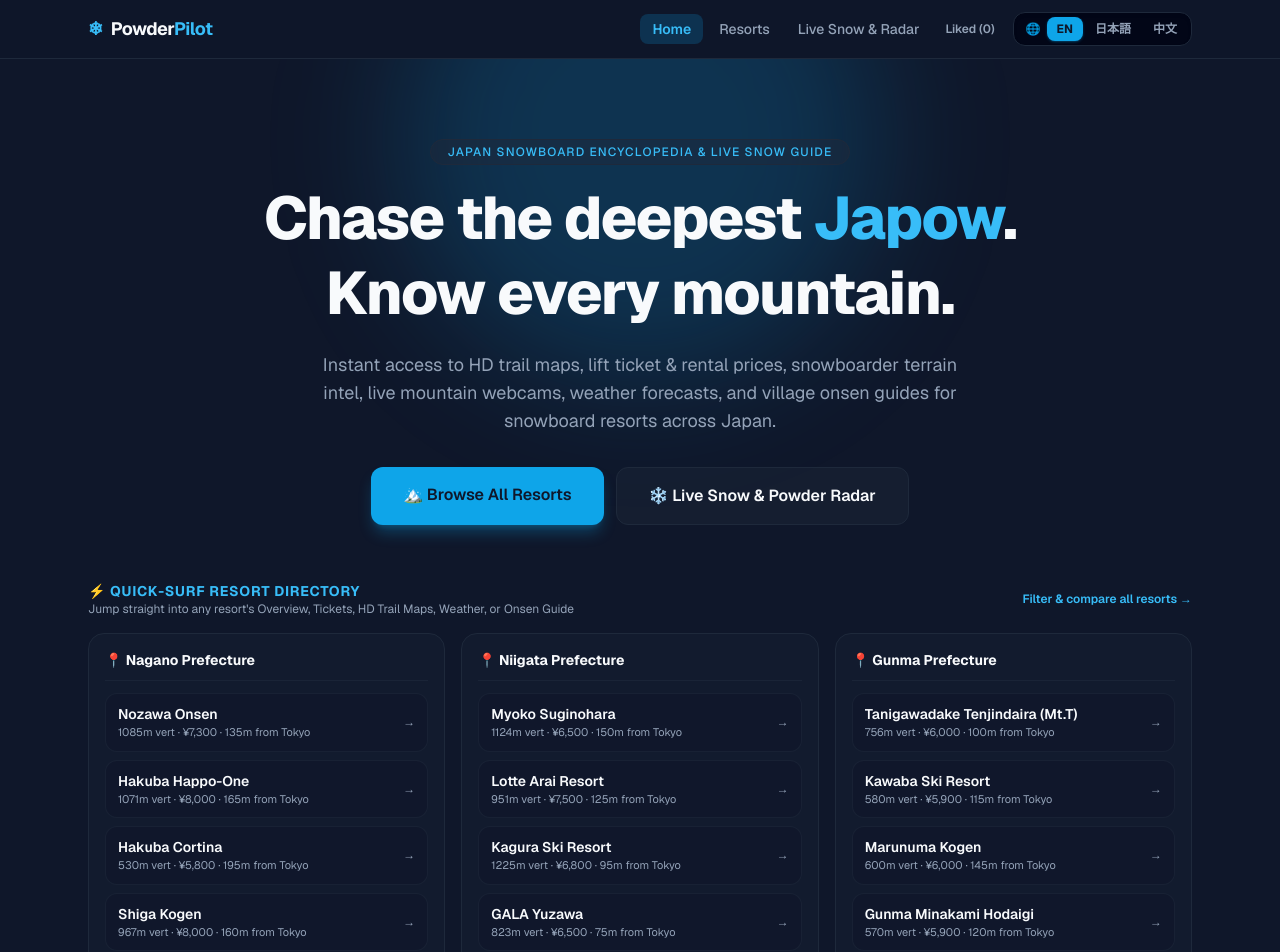
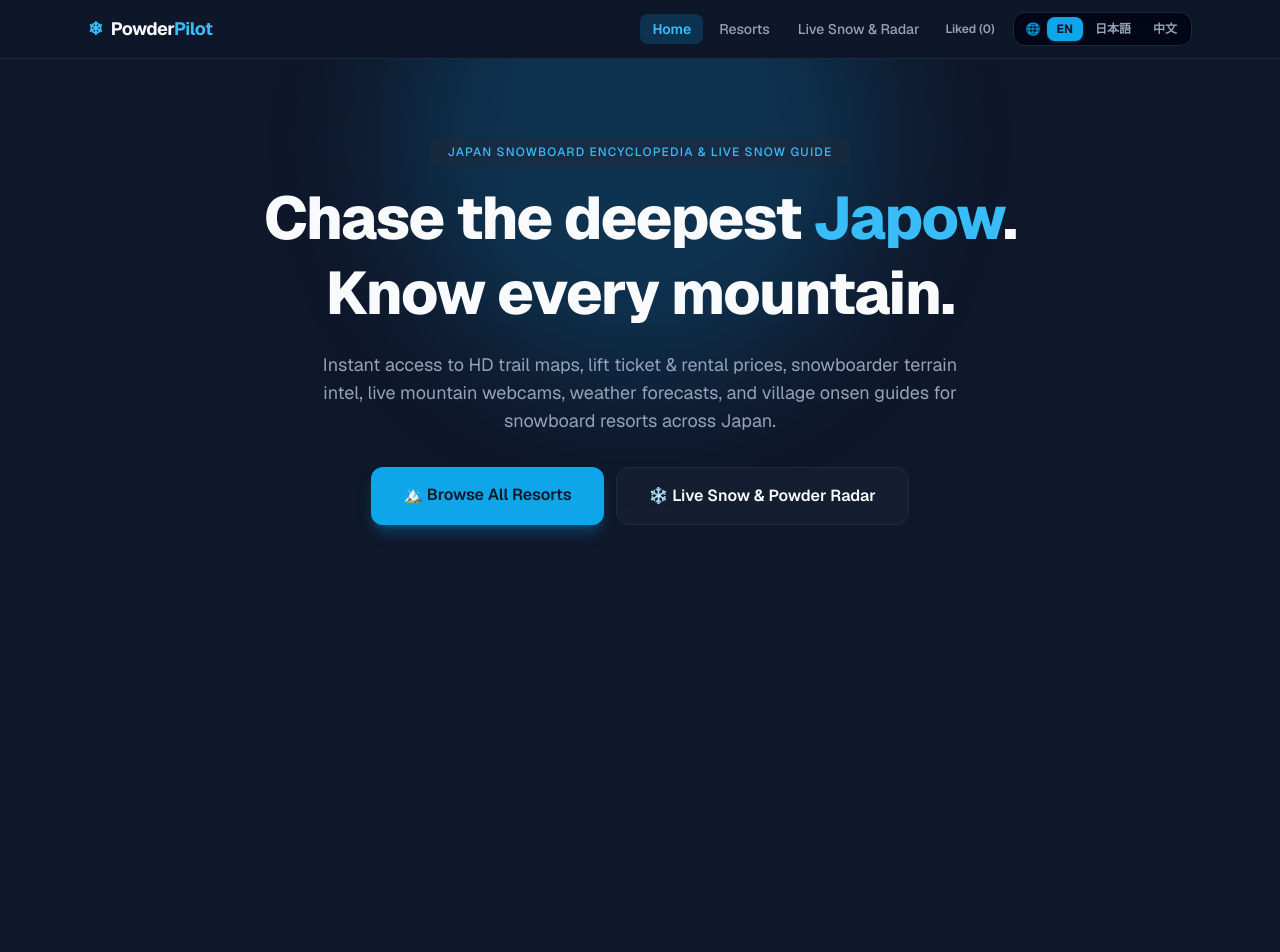
Before and after one commit to pujankhatri1689/powderpilot-japan, a Next.js app: page / in a window 1280 px wide. Shown: the top 952 px of the page. After the commit the page ends 800 px from the top, so only its background shows below. Built offline with nearby package versions, Linux system fonts and the light colour scheme.

Commit message:
remove redundant resort surf navigation

```diff
--- a/src/app/page.tsx
+++ b/src/app/page.tsx
@@ -2,10 +2,9 @@
 
 import Link from "next/link";
 import { useLanguage } from "@/context/LanguageContext";
-import { REGIONS, RESORTS } from "@/data/resorts";
 
 export default function Home() {
-  const { t, localizeResort, localizeRegion } = useLanguage();
+  const { t } = useLanguage();
 
   return (
     <section className="relative flex flex-1 flex-col overflow-hidden bg-charcoal">
@@ -44,73 +43,6 @@ export default function Home() {
             {t.home.radarBtn}
           </Link>
         </div>
-
-        {/* Super-Surfable Instant Resort Jumper */}
-        <div className="mt-14 w-full text-left">
-          <div className="mb-4 flex flex-wrap items-center justify-between gap-2">
-            <div>
-              <h2 className="text-sm font-bold uppercase tracking-wider text-ice">
-                {t.home.quickSurfTitle}
-              </h2>
-              <p className="text-xs text-snow-muted">
-                {t.home.quickSurfSubtitle}
-              </p>
-            </div>
-            <Link
-              href="/resorts"
-              className="text-xs font-semibold text-ice transition hover:underline"
-            >
-              {t.home.filterCompareLink}
-            </Link>
-          </div>
-
-          <div className="grid grid-cols-1 gap-4 md:grid-cols-3">
-            {REGIONS.map((region) => {
-              const prefResorts = RESORTS.filter(
-                (r) => r.region === region
-              ).map((r) => localizeResort(r));
-
-              return (
-                <div
-                  key={region}
-                  className="rounded-2xl border border-charcoal-light bg-charcoal-light/25 p-4"
-                >
-                  <div className="mb-3 flex items-center justify-between border-b border-charcoal-light/70 pb-2.5">
-                    <span className="text-sm font-bold text-snow">
-                      📍 {localizeRegion(region, true)}
-                    </span>
-                  </div>
-                  <ul className="space-y-2">
-                    {prefResorts.map((resort) => (
-                      <li key={resort.slug}>
-                        <Link
-                          href={`/resorts/${resort.slug}`}
-                          className="group flex items-center justify-between rounded-xl border border-charcoal-light/60 bg-charcoal/60 px-3 py-2.5 transition hover:border-ice/50 hover:bg-charcoal"
-                        >
-                          <div className="min-w-0 pr-2">
-                            <p className="truncate text-sm font-semibold text-snow group-hover:text-ice">
-                              {resort.name}
-                            </p>
-                            <p className="truncate text-[11px] text-snow-muted">
-                              {t.home.cardMeta(
-                                resort.elevation.vertical,
-                                resort.dayPassYen.toLocaleString(),
-                                resort.fromTokyo.durationMinutes
-                              )}
-                            </p>
-                          </div>
-                          <span className="shrink-0 text-xs font-semibold text-snow-muted transition group-hover:translate-x-0.5 group-hover:text-ice">
-                            →
-                          </span>
-                        </Link>
-                      </li>
-                    ))}
-                  </ul>
-                </div>
-              );
-            })}
-          </div>
-        </div>
       </div>
     </section>
   );
--- a/src/components/ResortDetailTabs.tsx
+++ b/src/components/ResortDetailTabs.tsx
@@ -6,7 +6,7 @@ import FavoriteButton from "@/components/FavoriteButton";
 import MountainMapDiagram from "@/components/MountainMapDiagram";
 import ResortWeatherWidget from "@/components/ResortWeatherWidget";
 import { useLanguage } from "@/context/LanguageContext";
-import { RESORTS, type Resort } from "@/data/resorts";
+import { type Resort } from "@/data/resorts";
 
 type DetailTab = "overview" | "tickets" | "maps" | "weather" | "onsen";
 
@@ -108,31 +108,6 @@ export default function ResortDetailTabs({
           </div>
         )}
       </div>
-
-      {/* Horizontal Quick-Surf Resort Switcher Strip */}
-      <div className="mb-5 flex items-center gap-1.5 overflow-x-auto rounded-xl border border-charcoal-light bg-charcoal-light/25 p-2">
-        <span className="px-2 text-[11px] font-bold uppercase tracking-wider text-snow-muted whitespace-nowrap">
-          {t.detail.surfLabel}
-        </span>
-        {RESORTS.map((r) => {
-          const locR = localizeResort(r);
-          const isCurrent = r.slug === resort.slug;
-          return (
-            <Link
-              key={r.slug}
-              href={`/resorts/${r.slug}`}
-              className={`whitespace-nowrap rounded-lg px-2.5 py-1 text-xs font-semibold transition ${
-                isCurrent
-                  ? "bg-ice-deep text-charcoal shadow-sm"
-                  : "text-snow-muted hover:bg-charcoal hover:text-snow"
-              }`}
-            >
-              {locR.name.split(/\s*\(/)[0]}
-            </Link>
-          );
-        })}
-      </div>
-
       {/* Clean Hero Banner */}
       <div className="overflow-hidden rounded-2xl border border-charcoal-light bg-charcoal-light/40">
         <div className="relative h-56 w-full sm:h-72">
--- a/src/i18n/translations.ts
+++ b/src/i18n/translations.ts
@@ -142,13 +142,7 @@ export const UI_TEXT = {
         "Instant access to HD trail maps, lift ticket & rental prices, snowboarder terrain intel, live mountain webcams, weather forecasts, and village onsen guides for snowboard resorts across Japan.",
       browseBtn: "🏔️ Browse All Resorts",
       radarBtn: "❄️ Live Snow & Powder Radar",
-      quickSurfTitle: "⚡ Quick-Surf Resort Directory",
-      quickSurfSubtitle:
-        "Jump straight into any resort's Overview, Tickets, HD Trail Maps, Weather, or Onsen Guide",
-      filterCompareLink: "Filter & compare all resorts →",
       resortsCount: (n: number) => `${n} resorts`,
-      cardMeta: (vert: number, price: string, mins: number) =>
-        `${vert}m vert · ¥${price} · ${mins}m from Tokyo`,
     },
     directory: {
       backToHome: "Back to Home",
@@ -186,7 +180,6 @@ export const UI_TEXT = {
     detail: {
       allResorts: "All Resorts",
       home: "Home",
-      surfLabel: "Surf:",
       treeRunsAllowed: "🌲 Tree Runs Allowed",
       onPisteFocus: "On-Piste / Alpine Focus",
       verifiedSeason: "2025–2026 Winter Season Verified",
@@ -393,13 +386,7 @@ export const UI_TEXT = {
         "日本各地の主要スキー場の高画質コースマップ、リフト券＆レンタル料金、スノーボーダー向けゲレンデ情報、ライブカメラ、天気予報、周辺温泉＆グルメをワンクリックでチェック。",
       browseBtn: "🏔️ すべてのスキー場を見る",
       radarBtn: "❄️ リアルタイム降雪・パウダーレーダー",
-      quickSurfTitle: "⚡ クイック・スキー場ジャンプ",
-      quickSurfSubtitle:
-        "各スキー場の概要・リフト料金・高画質マップ・天気・温泉ガイドへ直接アクセス",
-      filterCompareLink: "条件で絞り込み・比較する →",
       resortsCount: (n: number) => `${n} スキー場`,
-      cardMeta: (vert: number, price: string, mins: number) =>
-        `標高差 ${vert}m · 1日券 ¥${price} · 東京から約${mins}分`,
     },
     directory: {
       backToHome: "ホームへ戻る",
@@ -437,7 +424,6 @@ export const UI_TEXT = {
     detail: {
       allResorts: "スキー場一覧",
       home: "ホーム",
-      surfLabel: "スキー場切替:",
       treeRunsAllowed: "🌲 ツリーラン開放エリアあり",
       onPisteFocus: "圧雪・アルペンバーン中心",
       verifiedSeason: "2025–2026 冬季シーズン確認済み",
@@ -643,13 +629,7 @@ export const UI_TEXT = {
         "一键查看日本各地热门滑雪场的高清雪道图、缆车票与雪具租赁价格、单板滑手专属攻略、山顶实时摄像头、7天降雪预报以及温泉美食导航。",
       browseBtn: "🏔️ 浏览全部滑雪场",
       radarBtn: "❄️ 实时降雪 & 粉雪雷达",
-      quickSurfTitle: "⚡ 快速直达滑雪场目录",
-      quickSurfSubtitle:
-        "点击任意雪场，立即查看概况、票价、高清雪道图、实时天气或温泉指南",
-      filterCompareLink: "筛选并对比全部滑雪场 →",
       resortsCount: (n: number) => `${n} 家滑雪场`,
-      cardMeta: (vert: number, price: string, mins: number) =>
-        `落差 ${vert}m · 一日券 ¥${price} · 距东京约 ${mins}分钟`,
     },
     directory: {
       backToHome: "返回首页",
@@ -687,7 +667,6 @@ export const UI_TEXT = {
     detail: {
       allResorts: "全部滑雪场",
       home: "首页",
-      surfLabel: "快速切换:",
       treeRunsAllowed: "🌲 开放树林野雪区",
       onPisteFocus: "机压雪道 / 高山雪碗为主",
       verifiedSeason: "2025–2026 冬季雪季已核实",
```
